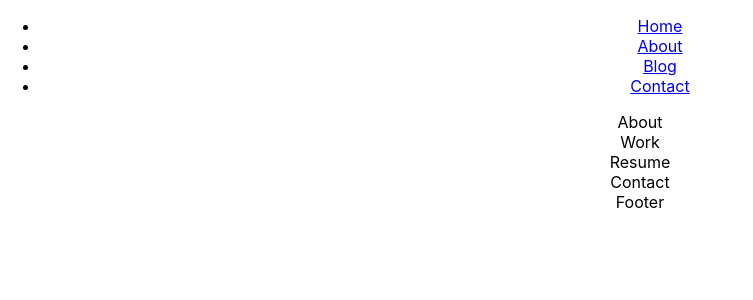
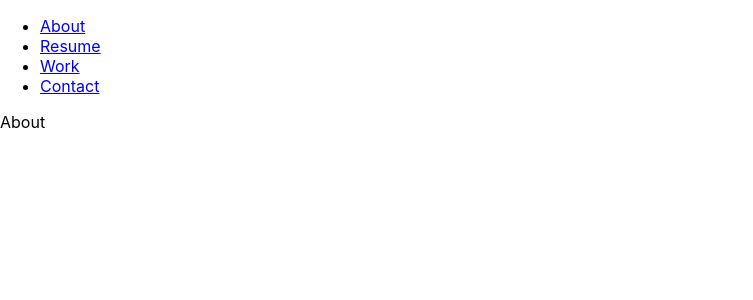
Before and after one commit to cphill11/react-portfolio, a React (Create React App) app: page / in a window 1280 px wide. Shown: the top 300 px of the page, without its empty margins (0-753 px from the left). Built offline with nearby package versions, Linux system fonts and the light colour scheme.

Commit message:
helpers template added

```diff
--- a/src/App.js
+++ b/src/App.js
@@ -1,32 +1,6 @@
-// mother board; start here
+import React from "react";
+import PortfolioContainer from "./components/Portfolio-container";
 
-import './App.css';
-import NavTabs from './components/NavTabs';
-import About from './components/About';
-import Contact from './components/Contact';
-import Footer from './components/Footer';
-import Resume from './components/Resume';
-import Work from './components/Work';
-
-function App() {
-  return (
-    <div className="App">
-      <NavTabs />
-      <About />
-      <Work />
-      <Resume />
-      <Contact />
-      <Footer />
-
-    </div>
-  );
-}
-
-
-
-
-
-
-
+const App = () => <PortfolioContainer />;
 
 export default App;
--- a/src/components/NavTabs.js
+++ b/src/components/NavTabs.js
@@ -1,26 +1,13 @@
 import React from 'react';
-
-// TODO: Add a comment explaining how we are able to extract the key value pairs from props
 
 function NavTabs({ currentPage, handlePageChange }) {
   return (
     <ul className="nav nav-tabs">
       <li className="nav-item">
         <a
-          href="#home"
-          onClick={() => handlePageChange('Home')}
-          //*  The conditional (ternary) operator is the only JavaScript operator that takes three operands: a condition followed by a question mark ( ? ), then an expression to execute if the condition is truthy followed by a colon ( : ), and finally the expression to execute if the condition is falsy.
-
-          className={currentPage === 'Home' ? 'nav-link active' : 'nav-link'}
-        >
-          Home
-        </a>
-      </li>
-      <li className="nav-item">
-        <a
           href="#about"
           onClick={() => handlePageChange('About')}
-          //  TODO: Add a comment explaining what this logic is doing
+          //*  The conditional (ternary) operator is the only JavaScript operator that takes three operands: a condition followed by a question mark ( ? ), then an expression to execute if the condition is truthy followed by a colon ( : ), and finally the expression to execute if the condition is falsy.
 
           className={currentPage === 'About' ? 'nav-link active' : 'nav-link'}
         >
@@ -29,13 +16,22 @@ function NavTabs({ currentPage, handlePageChange }) {
       </li>
       <li className="nav-item">
         <a
-          href="#blog"
-          onClick={() => handlePageChange('Blog')}
-          //  TODO: Add a comment explaining what this logic is doing
+          href="#resume"
+          onClick={() => handlePageChange('Resume')}
 
-          className={currentPage === 'Blog' ? 'nav-link active' : 'nav-link'}
+          className={currentPage === 'About' ? 'nav-link active' : 'nav-link'}
         >
-          Blog
+          Resume
+        </a>
+      </li>
+      <li className="nav-item">
+        <a
+          href="#work"
+          onClick={() => handlePageChange('Work')}
+
+          className={currentPage === 'Work' ? 'nav-link active' : 'nav-link'}
+        >
+          Work
         </a>
       </li>
       <li className="nav-item">
```
Also changed, not shown: src/components/Portfolio-container.js (+5 -5 lines), src/utils/helpers.js (added, +8 -0 lines).
